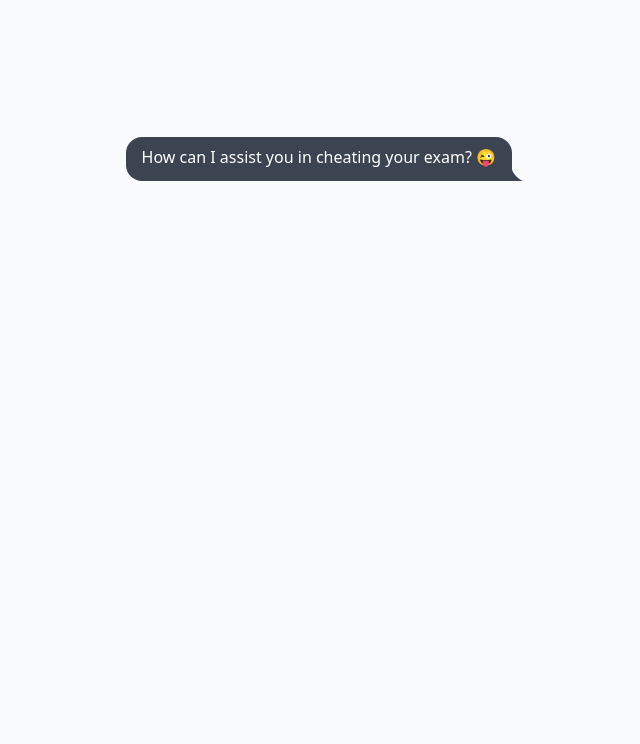
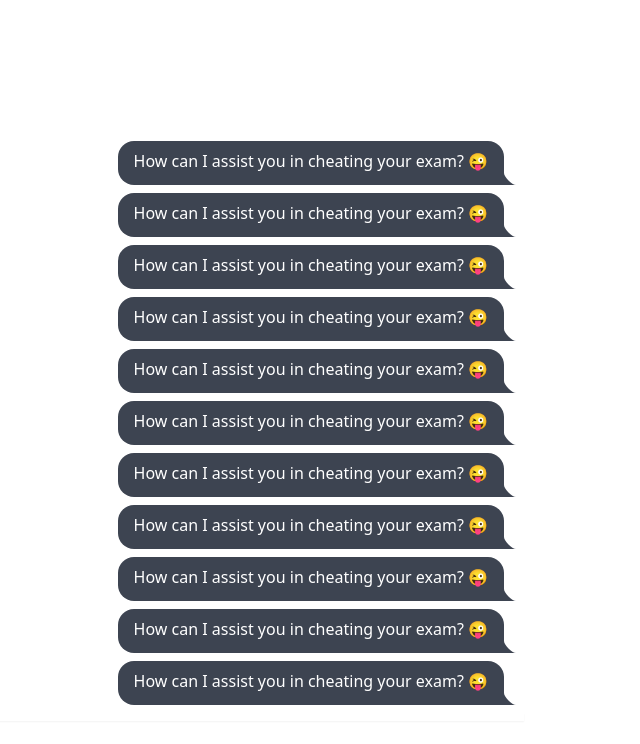
Before and after one commit to epavanello/cheatgpt.app, a SvelteKit app: page /chat in a window 1280 px wide. Shown: the top 744 px of the page, without its empty margins (564-1204 px from the left). Built offline with nearby package versions, Linux system fonts and the light colour scheme.

Commit message:
scroller

```diff
--- a/package.json
+++ b/package.json
@@ -3,7 +3,7 @@
 	"version": "0.0.1",
 	"private": true,
 	"scripts": {
-		"dev": "vite dev",
+		"dev": "vite dev --host --open",
 		"build": "vite build",
 		"preview": "vite preview",
 		"check": "svelte-kit sync && svelte-check --tsconfig ./tsconfig.json",
--- a/src/app.css
+++ b/src/app.css
@@ -2,6 +2,11 @@
 @tailwind components;
 @tailwind utilities;
 
-a[href]{
- @apply font-semibold hover:underline;
+a[href] {
+	@apply font-semibold hover:underline;
 }
+
+html,
+body {
+	@apply h-full m-0 p-0;
+}
--- a/src/app.html
+++ b/src/app.html
@@ -1,10 +1,12 @@
 <!DOCTYPE html>
-<html lang="en" class="h-full bg-slate-50 text-slate-900 dark:bg-[#17181C] dark:text-slate-50">
+<html lang="en" class="text-slate-900 dark:text-slate-50 overflow-auto scroll-smooth">
 
 <head>
 	<meta charset="utf-8" />
 	<link rel="icon" href="%sveltekit.assets%/favicon.ico" />
-	<meta name="viewport" content="width=device-width" />
+
+	<meta name="viewport" content="width=device-width, initial-scale=1, maximum-scale=1, user-scalable=no">
+
 	<title>CheatGPT - Discover a better way to cheat</title>
 	<meta name="description"
 		content="CheatGPT is a powerful AI-powered tool that can instantly provide you with accurate answers to your questions. Whether you're a student, researcher, or just curious, CheatGPT has you covered.">
@@ -22,7 +24,6 @@
 
 	<meta name="keywords" content="CheatGPT, AI, saas, answers, questions, students, research, OpenAI">
 	<meta name="author" content="Pavanello Emanuele">
-	<meta name="viewport" content="width=device-width, initial-scale=1.0">
 	<link rel="stylesheet"
 		href="https://fonts.googleapis.com/css2?family=Material+Symbols+Outlined:opsz,wght,FILL,GRAD@20..48,100..700,0..1,-50..200" />
 	<!-- Google tag (gtag.js) -->
@@ -37,8 +38,7 @@
 	%sveltekit.head%
 </head>
 
-<body data-sveltekit-preload-data="hover"
-	class="min-h-screen h-full relative flex flex-col">
+<body data-sveltekit-preload-data="hover" class="relative flex flex-col">
 	%sveltekit.body%
 </body>
 
--- a/src/routes/(app)/chat/+page.svelte
+++ b/src/routes/(app)/chat/+page.svelte
@@ -4,10 +4,21 @@
 	import ChatBubble from '$lib/components/ChatBubble.svelte';
 	import Input from '$lib/components/Input.svelte';
 	import Tooltip from '$lib/components/Tooltip.svelte';
+	import { onMount } from 'svelte';
 
 	let message: string = '';
 
 	let localMessages: Message[] = [
+		{ message: 'How can I assist you in cheating your exam? 😜', side: 'right' },
+		{ message: 'How can I assist you in cheating your exam? 😜', side: 'right' },
+		{ message: 'How can I assist you in cheating your exam? 😜', side: 'right' },
+		{ message: 'How can I assist you in cheating your exam? 😜', side: 'right' },
+		{ message: 'How can I assist you in cheating your exam? 😜', side: 'right' },
+		{ message: 'How can I assist you in cheating your exam? 😜', side: 'right' },
+		{ message: 'How can I assist you in cheating your exam? 😜', side: 'right' },
+		{ message: 'How can I assist you in cheating your exam? 😜', side: 'right' },
+		{ message: 'How can I assist you in cheating your exam? 😜', side: 'right' },
+		{ message: 'How can I assist you in cheating your exam? 😜', side: 'right' },
 		{ message: 'How can I assist you in cheating your exam? 😜', side: 'right' }
 	];
 
@@ -16,29 +27,34 @@
 		localMessages.push({ message: "I'm under construction", side: 'right' });
 		localMessages = localMessages;
 		message = '';
+		setTimeout(() => {
+			document.documentElement.scrollTo(0, document.documentElement.scrollHeight);
+		}, 0);
 	}
 </script>
 
 <div class="flex-1 w-full flex flex-col items-center justify-center">
 	<main class="w-full max-w-4xl h-2/3 mobile:h-full mobile:w-full flex flex-col">
-		<section class="flex-1 w-full">
+		<section class="flex-1 w-full px-2 py-1">
 			{#each localMessages as message}
 				<ChatBubble message={message.message} side={message.side} />
 			{/each}
 		</section>
-		<form class="w-full flex flex-row gap-2 items-center px-2 py-1" on:submit={send}>
+		<div
+			class="sticky bottom-0 bg-base-100 px-2 py-1 shadow-sm p w-full flex flex-row gap-2 items-center"
+		>
 			<Input
 				type="textarea"
 				rows="1"
 				block
 				containerClass="flex-1"
-				placeholder="Enter your question here..."
+				placeholder="Ask here..."
 				bind:value={message}
 			/>
 			<Tooltip message="Get text from a photo">
 				<Button icon="photo_camera" disabled />
 			</Tooltip>
-			<Button endIcon="auto_fix_normal" type="submit">Send</Button>
-		</form>
+			<Button endIcon="auto_fix_normal" type="submit" on:click={send}>Send</Button>
+		</div>
 	</main>
 </div>
--- a/src/routes/(home)/+page.svelte
+++ b/src/routes/(home)/+page.svelte
@@ -29,7 +29,7 @@
 	>
 	<!-- -->CheatGPT
 </h1>
-<p class="mx-auto max-w-2xl font-light opacity-80 sm:text-xl mt-8">
+<p class="mx-auto max-w-2xl font-light opacity-85 sm:text-xl mt-8">
 	AI might be taking over the world, but at least we can use it to cheat like champions with
 	CheatGPT
 </p>
@@ -56,7 +56,7 @@
 	<h2 class="mb-4 text-3xl tracking-tight font-extrabold sm:text-4xl">
 		Sign up for our newsletter
 	</h2>
-	<p class="mx-auto mb-8 max-w-2xl font-light opacity-80 md:mb-12 sm:text-xl">
+	<p class="mx-auto mb-8 max-w-2xl font-light opacity-85 md:mb-12 sm:text-xl">
 		Subscribe to our newsletter to stay updated on when CheatGPT will be available.
 	</p>
 
@@ -101,7 +101,7 @@
 			<h2 class="mb-4 text-3xl tracking-tight font-extrabold sm:text-4xl">
 				Designed for millions of students.
 			</h2>
-			<p class="mx-auto mb-8 max-w-2xl font-light opacity-80 md:mb-12 sm:text-xl">
+			<p class="mx-auto mb-8 max-w-2xl font-light opacity-85 md:mb-12 sm:text-xl">
 				See what our users are saying about the product on twitter <a
 					target="_blank"
 					rel="noreferrer"
```
